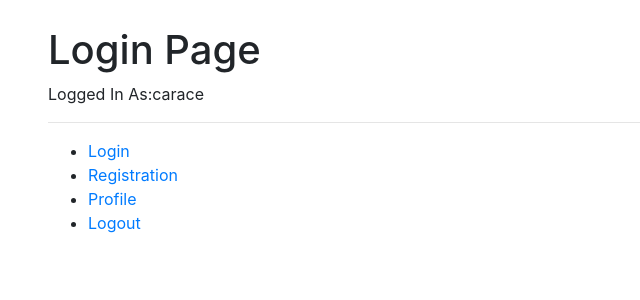
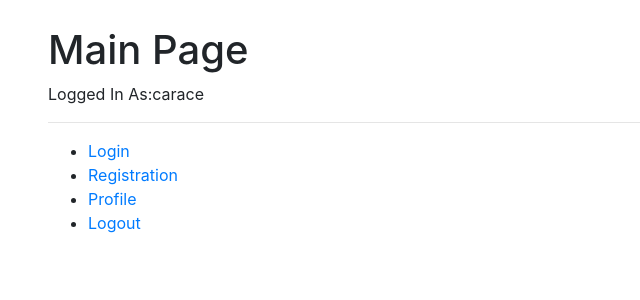
Before and after one commit to 99Ace/Assignment4-django-caruser-login, a Django app: page / in a window 1280 px wide. Shown: the part 46-346 px from the top of the page, without its empty margins (0-640 px from the left). Run offline with Django 3.2, Linux system fonts and the light colour scheme; a user stored in the database is signed in; some libraries are stand-ins or nearby versions.

Commit message:
added login link

```diff
--- a/accounts/templates/index.html
+++ b/accounts/templates/index.html
@@ -2,7 +2,7 @@
 {%block page_title %}  Login {%endblock %}
 
 {%block title %}
-<h1> Login Page</h1>
+<h1> Main Page</h1>
 {%endblock %}
 {%block content %}
   <div class="">
@@ -17,7 +17,7 @@
     {% endif %}
 
     <ul>
-        <li><a href=""> Login</a></li>
+        <li> <a href="{% url 'login' %}">Login</a></li>
         <li><a href=""> Registration</a></li>
         <li><a href=""> Profile</a></li>
         <li><a href="{% url 'logout' %}"> Logout</a></li>
--- a/accounts/views.py
+++ b/accounts/views.py
@@ -9,3 +9,7 @@ def logout(request):
     auth.logout(request)
     messages.success(request, "You have successfully been logged out")
     return redirect(reverse('index'))
+
+def login(request):
+    """Returns the login page"""
+    return render(request, 'login.html')
--- a/assignment4/settings.py
+++ b/assignment4/settings.py
@@ -127,3 +127,5 @@ AUTHENTICATION_BACKENDS = (
     "django.contrib.auth.backends.ModelBackend",
 
 )
+
+MESSAGE_STORAGE = "django.contrib.messages.storage.session.SessionStorage"
--- a/assignment4/urls.py
+++ b/assignment4/urls.py
@@ -15,9 +15,11 @@ Including another URLconf
 """
 from django.contrib import admin
 from django.urls import path
-from accounts.views import index, logout
+from accounts.views import index, logout, login
 
 urlpatterns = [
     path('admin/', admin.site.urls),
     path('', index, name='index'),
-    path('logout/', logout, name='logout')]
+    path('logout/', logout, name='logout'),
+    path('login/', login, name='login')
+]
```
Also changed, not shown: db.sqlite3.
